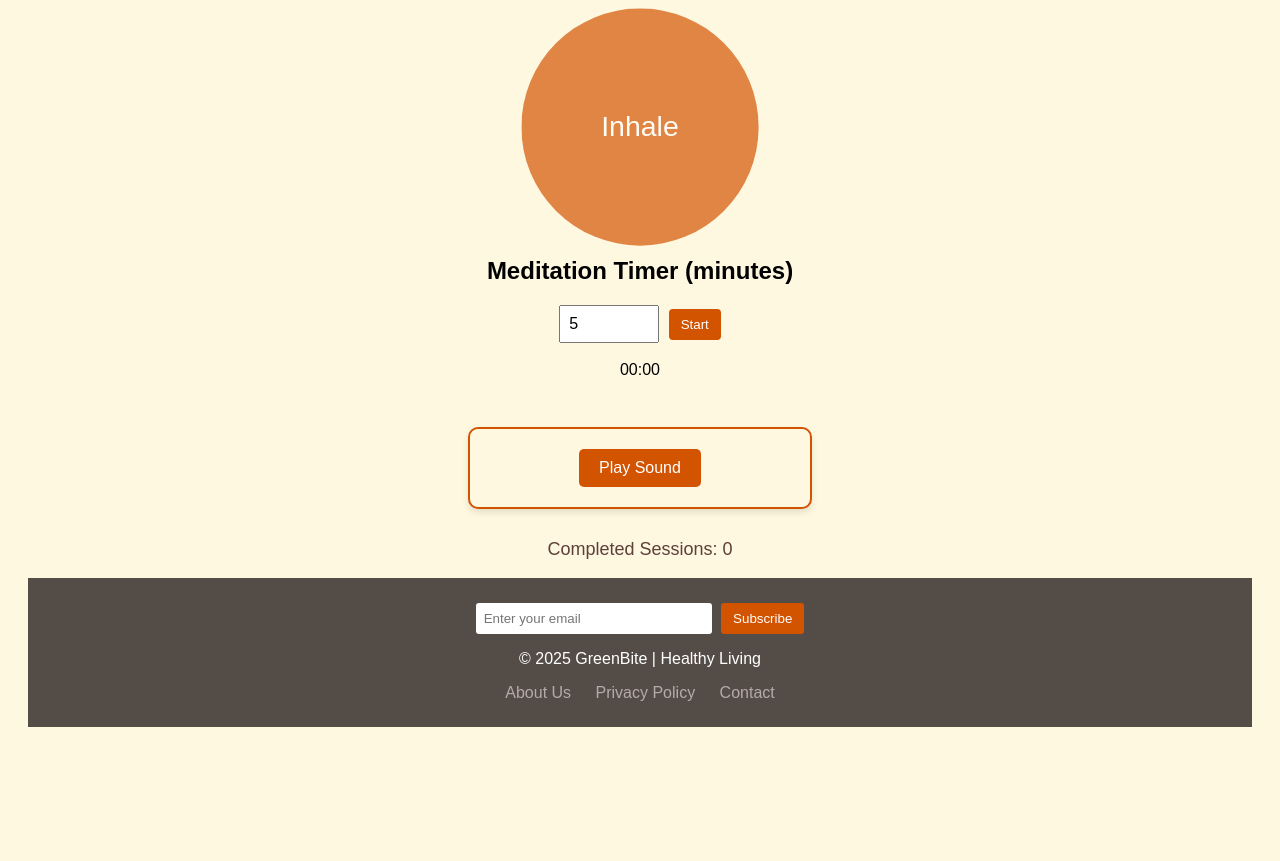
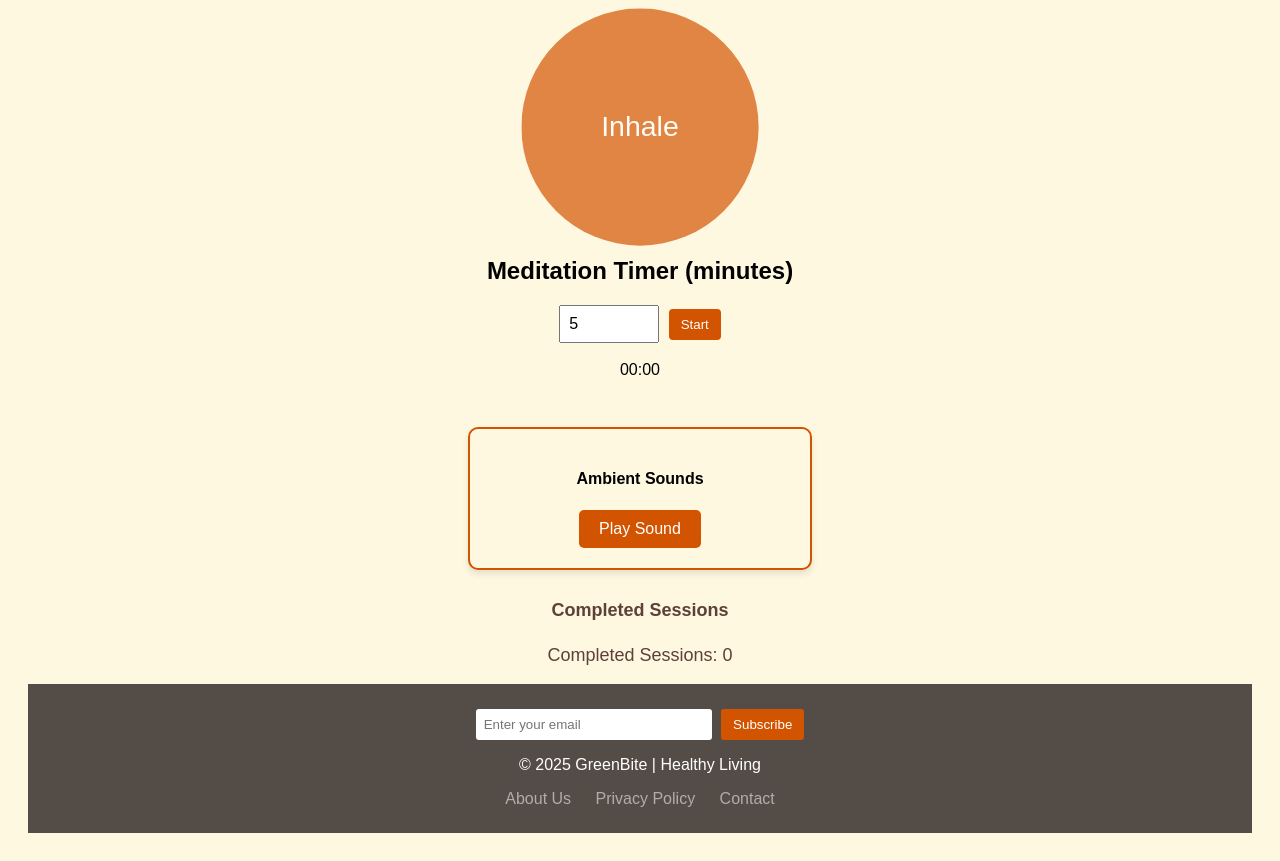
Before and after one commit to meenadanuu/greenbite-wellness-site, a plain HTML site: page mindfulness.html in a window 1280 px wide. Shown: the part 237-1098 px from the top of the page. Before the commit the page ends 992 px from the top, so only its background shows below. Drawn offline with Linux system fonts and the light colour scheme.

Commit message:
update the file

```diff
--- a/mindfulness.html
+++ b/mindfulness.html
@@ -45,6 +45,7 @@
 
   <!-- ambient sound player -->
   <section class="ambient-sound-section reveal">
+    <h4>Ambient Sounds</h4>
     <button id="soundToggle">Play Sound</button>
     <audio id="ambientAudio" loop>
       <source src="audio/ambient.mp3" type="audio/mpeg">
@@ -55,6 +56,7 @@
 
   <!-- completed sessions -->
   <section class="completed-sessions reveal">
+    <h4>Completed Sessions</h4>
     <p>Completed Sessions: <span id="completedCount">0</span></p>
   </section>
 </section>
```
